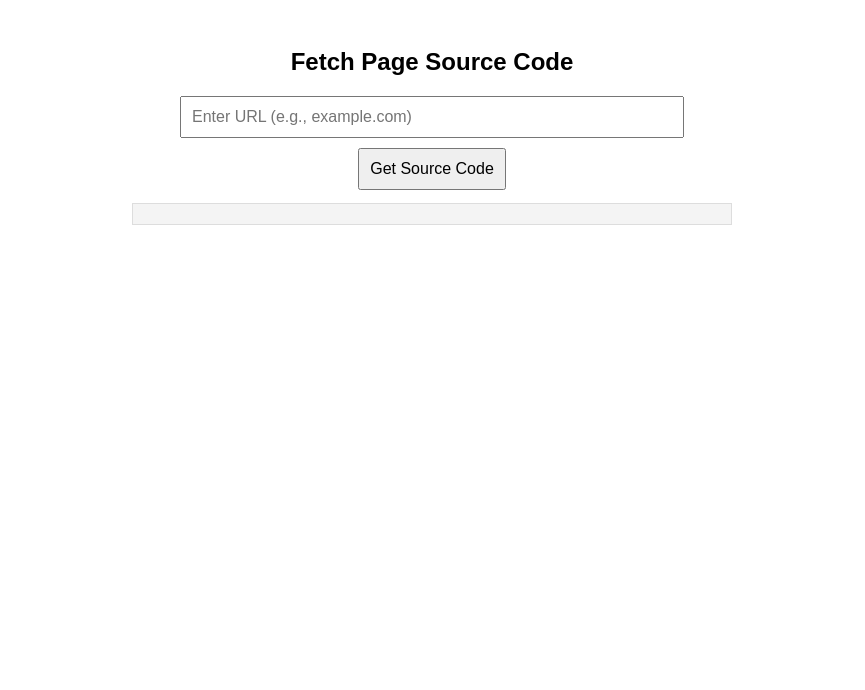
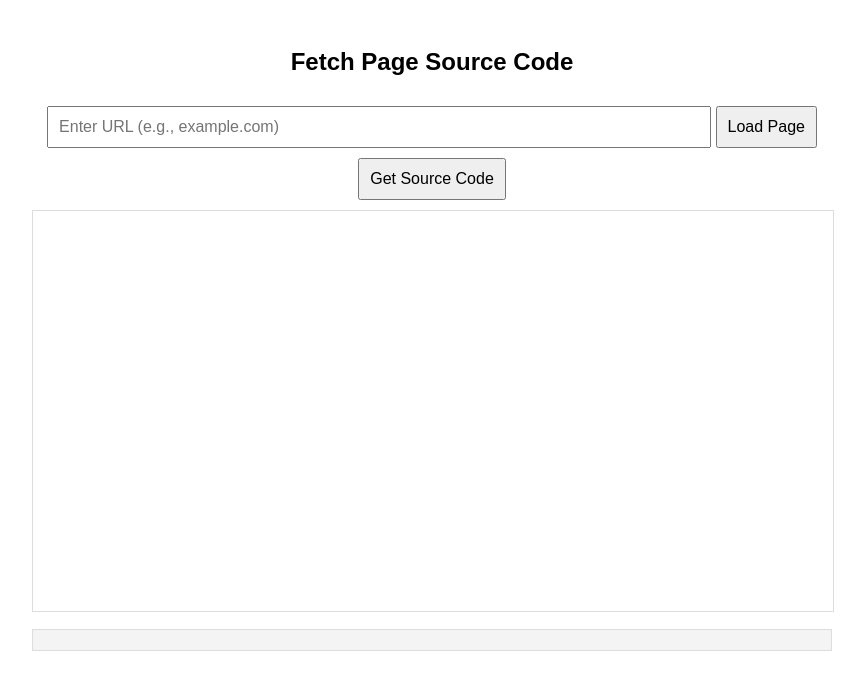
Before and after one commit to Site-we/Backend-Test, a Flask app: page / in a window 1280 px wide. Shown: the top 690 px of the page, without its empty margins (208-1073 px from the left). Run offline with Flask 3, Linux system fonts and the light colour scheme.

Commit message:
Update index.html

```diff
--- a/templates/index.html
+++ b/templates/index.html
@@ -11,7 +11,7 @@
             padding: 20px;
         }
         .container {
-            max-width: 600px;
+            max-width: 800px;
             margin: auto;
         }
         input {
@@ -24,6 +24,12 @@
             font-size: 16px;
             margin-top: 10px;
             cursor: pointer;
+        }
+        iframe {
+            width: 100%;
+            height: 400px;
+            border: 1px solid #ddd;
+            margin-top: 10px;
         }
         pre {
             text-align: left;
@@ -41,39 +47,51 @@
     <div class="container">
         <h2>Fetch Page Source Code</h2>
         <input type="text" id="urlInput" placeholder="Enter URL (e.g., example.com)">
+        <button onclick="loadWebView()">Load Page</button>
         <button onclick="fetchSourceCode()">Get Source Code</button>
+
+        <iframe id="webView"></iframe>
         <pre id="sourceCode"></pre>
     </div>
 
     <script>
-        function fetchSourceCode() {
+        function loadWebView() {
             let url = document.getElementById("urlInput").value.trim();
-            if (!url) {
-                alert("Please enter a URL");
-                return;
+            if (!url.startsWith("http")) {
+                url = "https://" + url;
+            }
+            document.getElementById("webView").src = url;
         }
 
+        function fetchSourceCode() {
+            let iframe = document.getElementById("webView");
+            let sourceCodeContainer = document.getElementById("sourceCode");
+
+            try {
+                let doc = iframe.contentDocument || iframe.contentWindow.document;
+                let sourceCode = doc.documentElement.outerHTML;
+
+                // Send extracted source code to backend
                 fetch('/fetch_source', {
                     method: "POST",
                     headers: { "Content-Type": "application/json" },
-                body: JSON.stringify({ url: url })
+                    body: JSON.stringify({ source_code: sourceCode })
                 })
                 .then(response => response.json())
                 .then(data => {
                     if (data.error) {
-                    document.getElementById("sourceCode").textContent = "Error: " + data.error;
+                        sourceCodeContainer.textContent = "Error: " + data.error;
                     } else {
-                    document.getElementById("sourceCode").textContent = data.source_code;
-
-                    // If vcloud.lol link is found, update the search box
-                    if (data.vcloud_link) {
-                        document.getElementById("urlInput").value = data.vcloud_link;
-                    }
+                        sourceCodeContainer.textContent = data.source_code;
                     }
                 })
                 .catch(error => {
-                document.getElementById("sourceCode").textContent = "Request failed: " + error;
+                    sourceCodeContainer.textContent = "Request failed: " + error;
                 });
+
+            } catch (error) {
+                sourceCodeContainer.textContent = "Error: Cannot access iframe content due to cross-origin restrictions.";
+            }
         }
     </script>
 </body>
```
Lines whose indentation alone changed are shown as unchanged.
